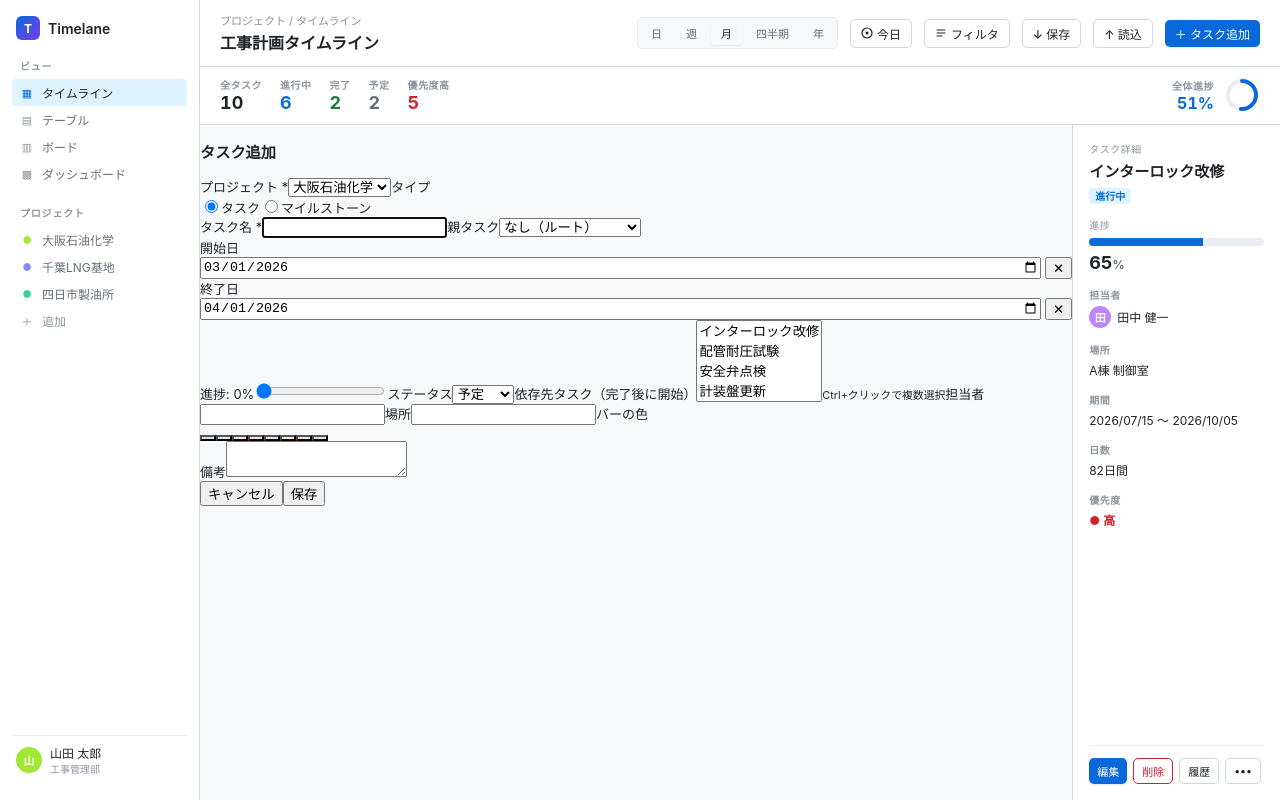
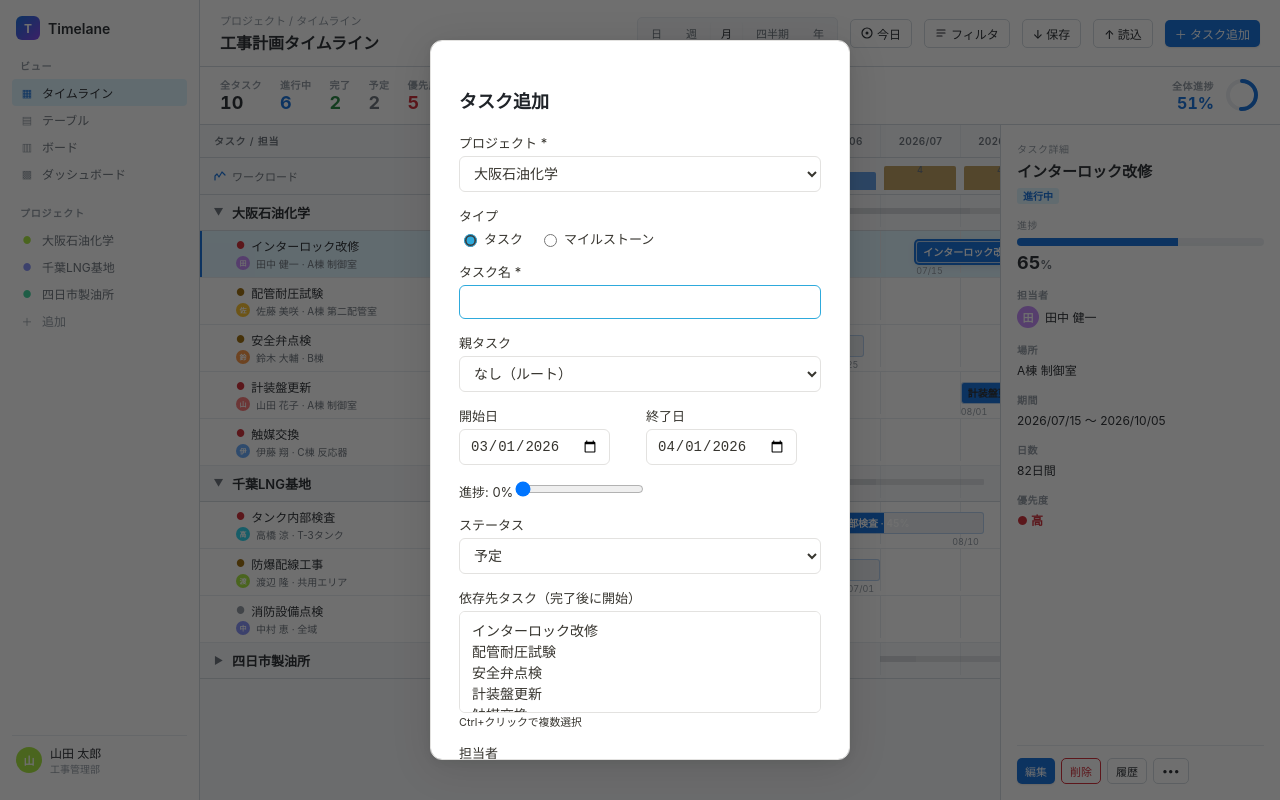
Before and after one commit to ichyy-n/timelane, a React (Vite) app: page / in a window 1280 px wide. Both pictures are taken after a click on the button "＋ タスク追加". Built offline with nearby package versions, Linux system fonts and the light colour scheme.

Commit message:
fix(modal): add modal CSS from main to feature/new-design App.css

```diff
--- a/src/App.css
+++ b/src/App.css
@@ -15,3 +15,274 @@ button { font-family: inherit; }
 ::-webkit-scrollbar-track { background: transparent; }
 ::-webkit-scrollbar-thumb { background: #d0d7de; border-radius: 5px; border: 2px solid transparent; background-clip: padding-box; }
 ::-webkit-scrollbar-thumb:hover { background: #afb8c1; background-clip: padding-box; border: 2px solid transparent; }
+
+/* ============================================================
+   Modal CSS (copied from main for TaskModal compatibility)
+   ============================================================ */
+
+:root {
+  --bg-primary: #ffffff;
+  --bg-secondary: #ffffff;
+  --bg-surface: #efeeeb;
+  --bg-hover: #ebebea;
+  --text-primary: #37352f;
+  --text-secondary: #37352f;
+  --text-muted: #55534e;
+  --border: #e3e2e0;
+  --accent: #2eaadc;
+  --accent-hover: #2496c4;
+  --danger: #eb5757;
+}
+
+[data-theme="dark"] {
+  --bg-primary: #191919;
+  --bg-secondary: #202020;
+  --bg-surface: #333333;
+  --bg-hover: #3a3a3a;
+  --text-primary: #e3e2df;
+  --text-secondary: #9b9a97;
+  --text-muted: #5a5a58;
+  --border: #404040;
+  --accent: #529cca;
+  --accent-hover: #468bb5;
+  --danger: #eb5757;
+}
+
+.modal-overlay {
+  position: fixed;
+  inset: 0;
+  background: rgba(15, 15, 15, 0.6);
+  display: flex;
+  align-items: center;
+  justify-content: center;
+  z-index: 100;
+}
+
+[data-theme="dark"] .modal-overlay {
+  background: rgba(0, 0, 0, 0.7);
+}
+
+.modal-content {
+  background: var(--bg-secondary);
+  border: 1px solid var(--border);
+  border-radius: 12px;
+  padding: 28px;
+  width: 420px;
+  max-height: 90vh;
+  overflow-y: auto;
+  box-shadow: 0 8px 40px rgba(0, 0, 0, 0.12), 0 2px 8px rgba(0, 0, 0, 0.06);
+}
+
+[data-theme="dark"] .modal-content {
+  box-shadow: 0 8px 40px rgba(0, 0, 0, 0.4), 0 2px 8px rgba(0, 0, 0, 0.2);
+}
+
+.modal-content h3 {
+  margin-bottom: 20px;
+  font-size: 18px;
+  font-weight: 600;
+}
+
+.modal-content label {
+  display: block;
+  margin-bottom: 14px;
+  font-size: 13px;
+  color: var(--text-secondary);
+}
+
+.modal-content input[type="text"],
+.modal-content input[type="date"],
+.modal-content select,
+.modal-content textarea {
+  display: block;
+  width: 100%;
+  margin-top: 4px;
+  padding: 8px 10px;
+  background: var(--bg-primary);
+  border: 1px solid var(--border);
+  border-radius: 6px;
+  color: var(--text-primary);
+  font-size: 14px;
+  transition: border-color 0.15s;
+}
+
+.modal-content input:focus,
+.modal-content select:focus,
+.modal-content textarea:focus {
+  outline: none;
+  border-color: var(--accent);
+}
+
+.modal-content textarea {
+  resize: vertical;
+}
+
+.form-row {
+  display: flex;
+  gap: 12px;
+}
+
+.form-row label {
+  flex: 1;
+}
+
+.radio-group {
+  display: flex;
+  gap: 16px;
+  margin-top: 4px;
+}
+
+.radio-label {
+  display: flex !important;
+  flex-direction: row !important;
+  align-items: center;
+  gap: 4px;
+  margin-bottom: 0 !important;
+  cursor: pointer;
+}
+
+.radio-label input[type="radio"] {
+  accent-color: var(--accent);
+}
+
+.color-picker {
+  display: flex;
+  gap: 8px;
+  margin-top: 6px;
+}
+
+.color-swatch {
+  width: 28px;
+  height: 28px;
+  border-radius: 50%;
+  border: 2px solid transparent;
+  cursor: pointer;
+  transition: transform 0.1s;
+}
+
+.color-swatch:hover {
+  transform: scale(1.1);
+}
+
+.color-swatch.selected {
+  border-color: var(--text-primary);
+  box-shadow: 0 0 0 2px var(--accent);
+}
+
+.modal-actions {
+  display: flex;
+  justify-content: flex-end;
+  gap: 8px;
+  margin-top: 24px;
+}
+
+.modal-actions button {
+  padding: 8px 20px;
+  border-radius: 6px;
+  border: 1px solid var(--border);
+  background: var(--bg-surface);
+  color: var(--text-primary);
+  cursor: pointer;
+  font-size: 14px;
+  font-weight: 500;
+  transition: background 0.15s;
+}
+
+.modal-actions button:hover {
+  background: var(--bg-hover);
+}
+
+.modal-actions .btn-primary {
+  background: var(--accent) !important;
+  color: #ffffff !important;
+  border: none !important;
+}
+
+.modal-actions .btn-primary:hover {
+  background: var(--accent-hover) !important;
+}
+
+.btn-primary {
+  background: var(--accent) !important;
+  color: #ffffff !important;
+  border: none !important;
+  font-weight: 500;
+  border-radius: 4px;
+}
+
+.btn-primary:hover {
+  background: var(--accent-hover) !important;
+}
+
+.btn-delete {
+  background: none;
+  border: none;
+  color: var(--text-muted);
+  cursor: pointer;
+  font-size: 14px;
+  padding: 1px 4px;
+  border-radius: 3px;
+  opacity: 0;
+  transition: opacity 0.15s;
+}
+
+.task-list-row:hover .btn-delete {
+  opacity: 1;
+}
+
+.btn-delete:hover {
+  color: var(--danger);
+  background: rgba(235, 87, 87, 0.08);
+}
+
+.milestone-dates-section {
+  margin-bottom: 12px;
+}
+
+.milestone-dates-section > label {
+  display: block;
+  margin-bottom: 8px;
+  font-size: 13px;
+  color: var(--text-secondary);
+}
+
+.milestone-date-row {
+  display: flex;
+  gap: 6px;
+  align-items: center;
+  margin-bottom: 6px;
+}
+
+.milestone-date-row select {
+  padding: 6px 8px;
+  border: 1px solid var(--border);
+  border-radius: 6px;
+  background: var(--bg-primary);
+  color: var(--text-primary);
+  font-size: 13px;
+}
+
+.milestone-date-row input[type="text"] {
+  padding: 6px 8px;
+  border: 1px solid var(--border);
+  border-radius: 6px;
+  background: var(--bg-primary);
+  color: var(--text-primary);
+  font-size: 13px;
+}
+
+.btn-add-date {
+  background: none;
+  border: 1px dashed var(--border);
+  color: var(--accent);
+  padding: 4px 12px;
+  border-radius: 4px;
+  cursor: pointer;
+  font-size: 13px;
+  margin-top: 4px;
+  transition: background 0.15s;
+}
+
+.btn-add-date:hover {
+  background: var(--bg-hover);
+}
```
